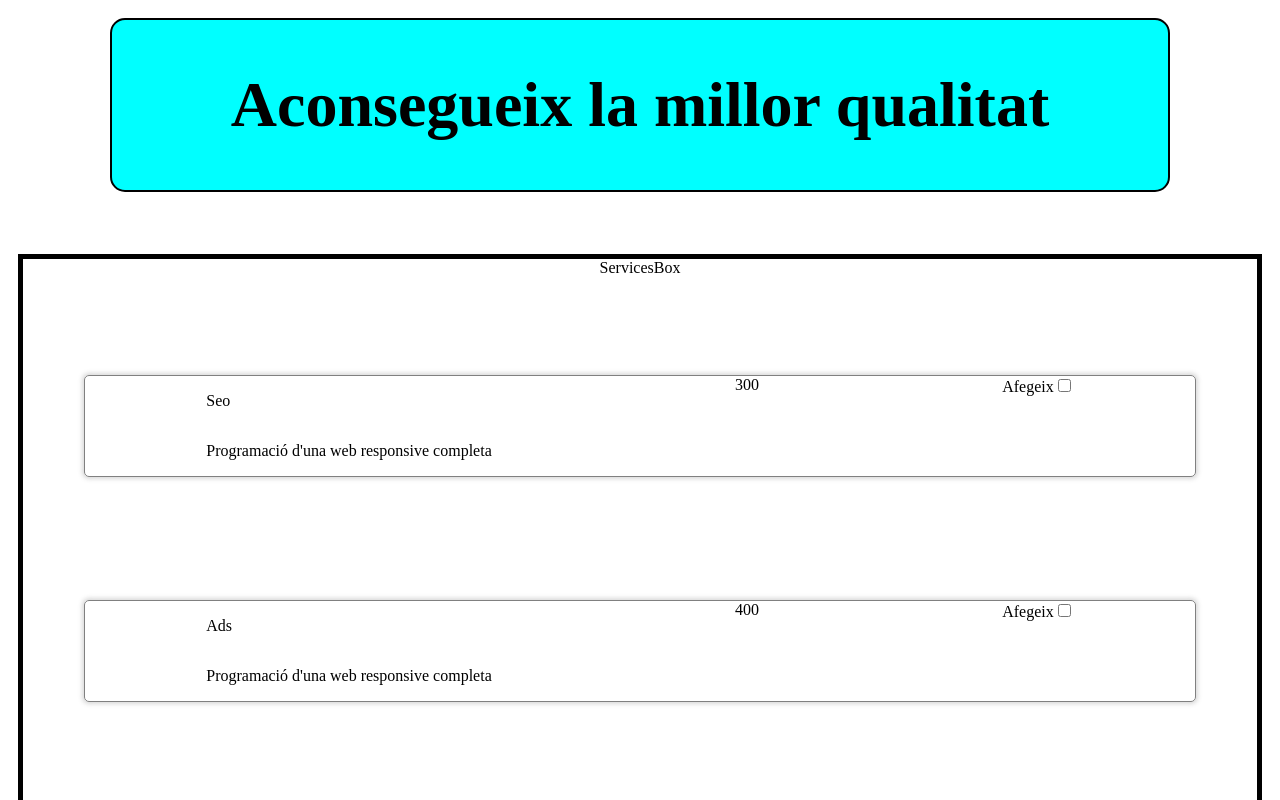
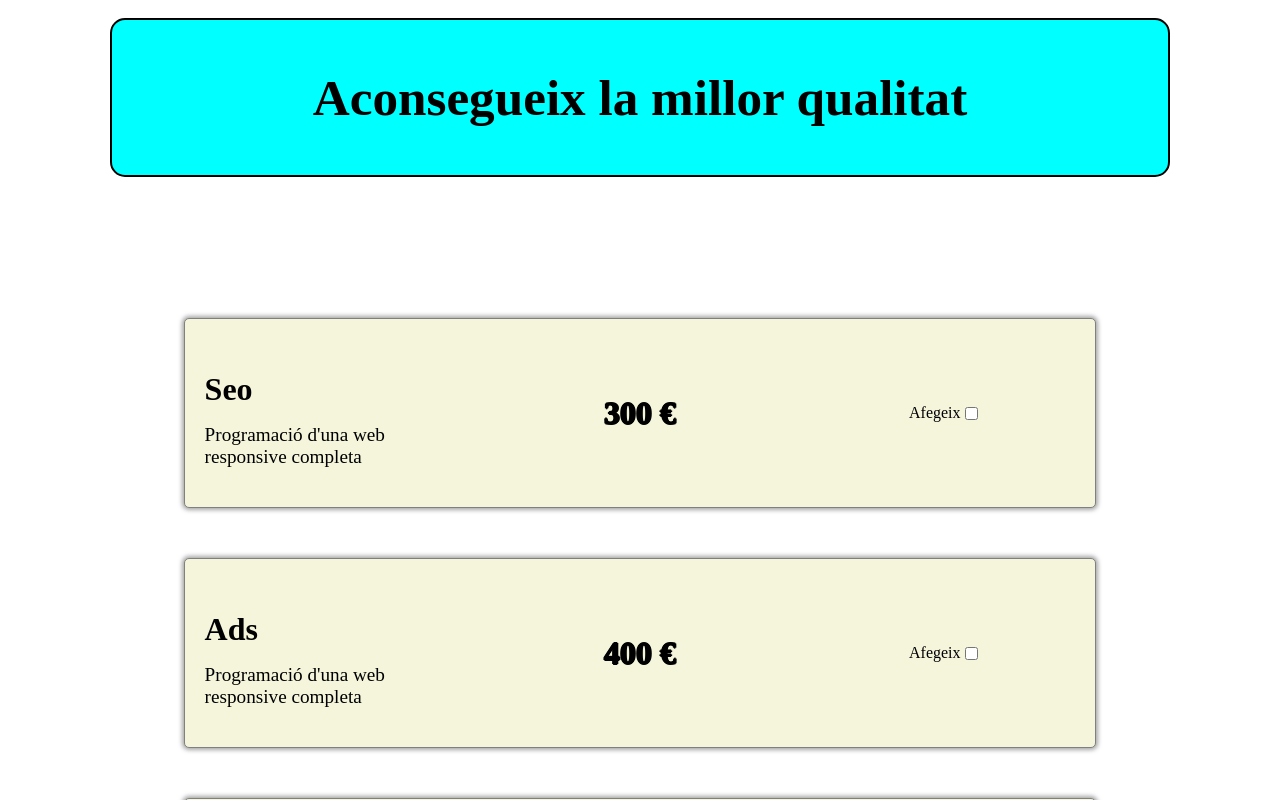
Before and after one commit to MSG-DEVELOPER/ITACADEMY-S6-REACT_EXTENSION_BASIC, a React app: page / in a window 1280 px wide. Shown: the top 800 px of the page. Built offline with nearby package versions, Linux system fonts and the light colour scheme; the HTML template or start-up script is replaced by a standard one.

Commit message:
Stiles succesfully  applied on cards

```diff
--- a/src/components/Header/Header.style.tsx
+++ b/src/components/Header/Header.style.tsx
@@ -11,7 +11,7 @@ justify-content:center;
 export const TitleBox = styled.div`
     width: 80vw;
     border: solid black 2px;
-    font-size: 5vw;
+    font-size: 4vw;
     font-weight: 900;
     border-radius: 15px;
     text-align: center;
--- a/src/components/ServicesBox/CardService/CardService.style.tsx
+++ b/src/components/ServicesBox/CardService/CardService.style.tsx
@@ -1,12 +1,52 @@
 import styled from "styled-components";
 
+
 export const Card = styled.div`
-width: 90%;
+width: 70%;
 border: 1px solid grey;
-box-shadow: 0 0 4px 2px rgba(128, 128, 128, 0.3);
-margin-top: 5%;
-margin-bottom: 5%;
+box-shadow: 0 0 4px 2px rgba(128, 128, 128, 0.7);
+margin-top: 2%;
+margin-bottom: 2%;
 border-radius: 5px;
 display: flex;
-justify-content: space-around;
+justify-content: space-between;
+padding: 20px;
+background-color: beige;
 `
+
+export const Card_Seccion1=styled.div`
+width: 30%;
+display: flex;
+flex-direction: column;
+
+`
+
+export const Card_Seccion1_p1=styled.p`
+font-size:xx-large;
+font-weight: 900;
+
+`
+
+export const Card_Seccion1_p2=styled.p`
+font-size: larger;
+margin-top: -1rem;
+
+`
+
+
+export const Card_Seccion2=styled.div`
+width: 30%;
+display: flex;
+justify-content: center;
+align-items: center;
+font-size: xx-large;
+font-weight:800;
+text-shadow: 1px 0 black, -1px 0 black, 0 1px black, 0 -1px black;
+`
+
+export const Card_Seccion3=styled.div`
+width: 30%;
+display: flex;
+justify-content: center;
+align-items: center;
+`
--- a/src/components/ServicesBox/CardService/CardService.tsx
+++ b/src/components/ServicesBox/CardService/CardService.tsx
@@ -1,4 +1,11 @@
 import { Card } from "./CardService.style";
+import {Card_Seccion1} from './CardService.style';
+import {Card_Seccion2} from './CardService.style';
+import {Card_Seccion3} from './CardService.style';
+import { Card_Seccion1_p1 } from "./CardService.style";
+import { Card_Seccion1_p2 } from "./CardService.style";
+
+
 import { useContext } from "react";
 import { ContextTotalPrice } from "../../ServicesBox/ServicesBox";
 import { ContextSetTotalPrice } from "../../ServicesBox/ServicesBox";
@@ -14,16 +21,16 @@ function CardService(props: CardProps) {
   const totalPrice = useContext(ContextTotalPrice);
   const setTotalPrice = useContext(ContextSetTotalPrice);
 
-  function incrementa(event: React.MouseEvent<HTMLInputElement>,q:number) {
+  function incrementa(event: React.MouseEvent<HTMLInputElement>,price:number) {
 
      const target = event.target as HTMLInputElement;
 
-    if(target.checked){
+    if(target.checked && setTotalPrice){
 
-    setTotalPrice(totalPrice + q);
+    setTotalPrice(totalPrice + price);
 
-    } else{
-      setTotalPrice(totalPrice - q);
+    } else if (!target.checked && setTotalPrice){
+      setTotalPrice(totalPrice - price);
 
     }
 
@@ -33,15 +40,15 @@ function CardService(props: CardProps) {
 
   return (
     <Card>
-      <div style={{ display: "flex", flexDirection: "column" }}>
-        <p>{props.service}</p>
-        <p> {props.description}</p>
-      </div>
-      <div>{props.price}</div>
-      <div>
+      <Card_Seccion1>
+        <Card_Seccion1_p1>{props.service}</Card_Seccion1_p1>
+        <Card_Seccion1_p2> {props.description}</Card_Seccion1_p2>
+      </Card_Seccion1>
+      <Card_Seccion2>{props.price} €</Card_Seccion2>
+      <Card_Seccion3>
         <label htmlFor="checkAñadir">Afegeix</label>
         <input type="checkbox" id="checkAñadir" onClick={(event)=>incrementa(event , props.price)} />
-      </div>
+      </Card_Seccion3>
 
     </Card>
   );
--- a/src/components/ServicesBox/ServicesBox.style.tsx
+++ b/src/components/ServicesBox/ServicesBox.style.tsx
@@ -2,7 +2,7 @@
 import styled from "styled-components";
 
 export const Main = styled.div`
-border: 5px solid black;
+
 margin-top: 5%;
 display: flex;
 flex-direction: column;
--- a/src/components/ServicesBox/ServicesBox.tsx
+++ b/src/components/ServicesBox/ServicesBox.tsx
@@ -4,25 +4,25 @@ import { createContext } from "react";
 import { useState } from "react";
 import  {Dispatch,SetStateAction}  from "react";
 
-export const ContextTotalPrice = createContext<number | null>(null);
+export const ContextTotalPrice = createContext<number | null>(0);
 export const ContextSetTotalPrice = createContext<Dispatch<SetStateAction<number>> | null>(null);
 
 
 function ServicesBox() {
   const [totalPrice, setTotalPrice] = useState(0);
-  const DescSeo = "Programació d'una web responsive completa";
+  const Desc = "Programació d'una web responsive completa";
+
 
   return (
     <Main>
-      ServicesBox
       <br />
       <br />
       <br />
       <ContextSetTotalPrice.Provider value={setTotalPrice}>
         <ContextTotalPrice.Provider value={totalPrice}>
-          <CardService service="Seo" description={DescSeo} price={300} />
-          <CardService service="Ads" description={DescSeo} price={400}/>
-          <CardService service="Web" description={DescSeo} price={500} />
+          <CardService service="Seo" description={Desc} price={300} />
+          <CardService service="Ads" description={Desc} price={400}/>
+          <CardService service="Web" description={Desc} price={500} />
         </ContextTotalPrice.Provider>
       </ContextSetTotalPrice.Provider>
       <br />
```
